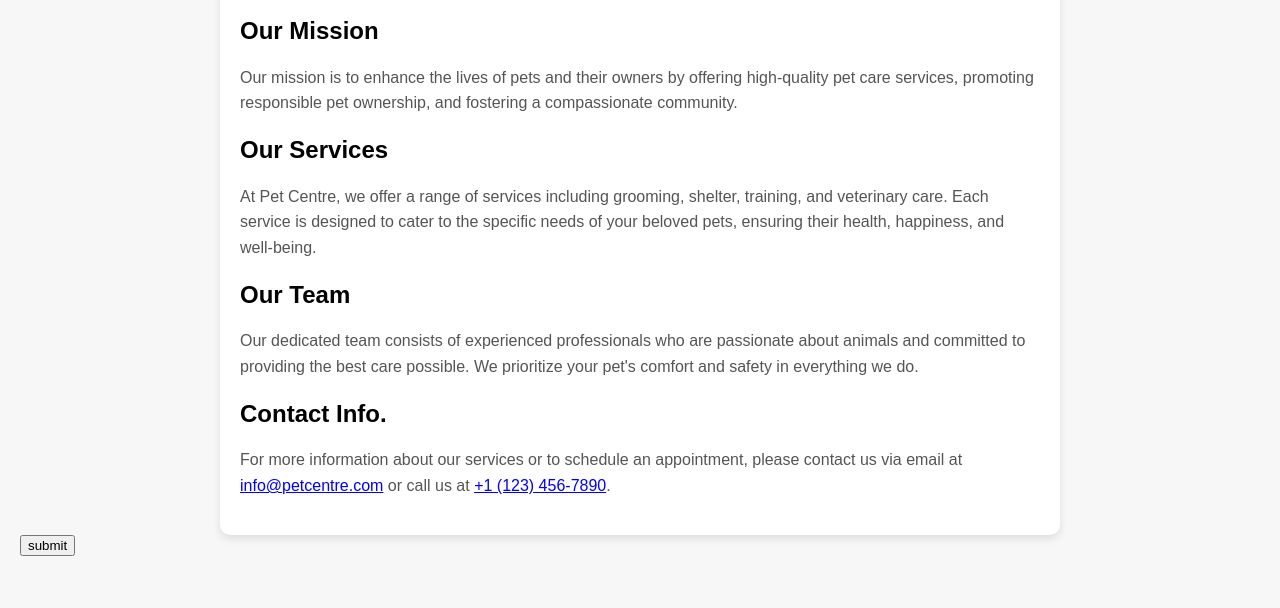
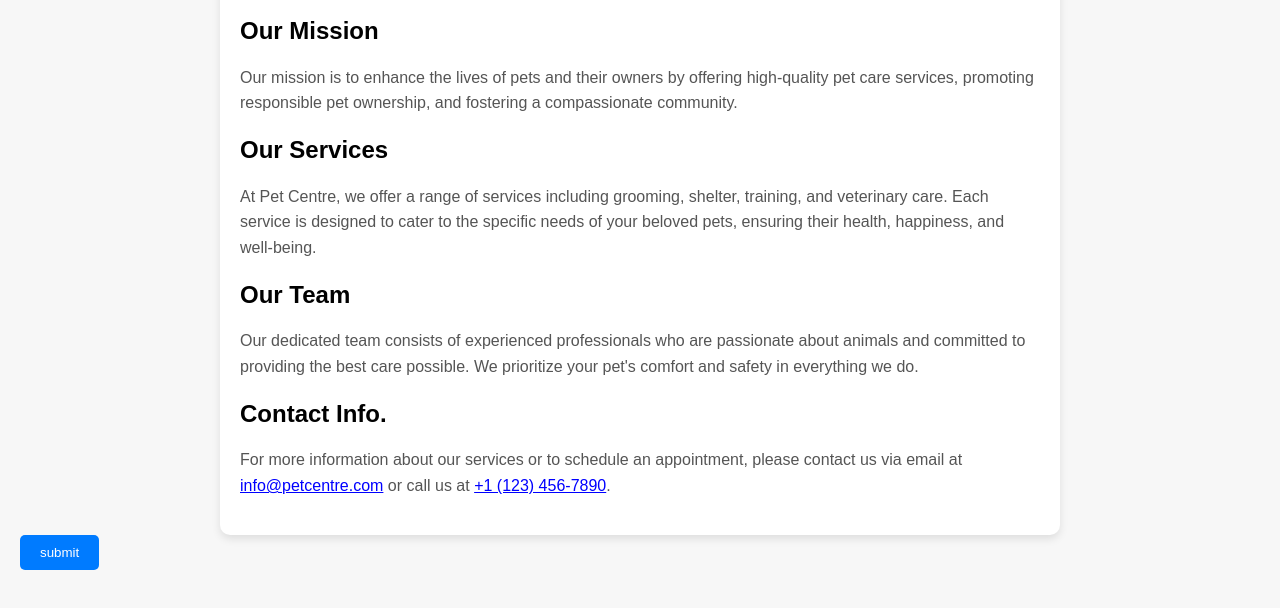
Before and after one commit to Kapishhhh/nikestore, a plain HTML site: page index.html in a window 1280 px wide. Shown: the part 174-782 px from the top of the page. Drawn offline with Linux system fonts and the light colour scheme.

Commit message:
[fix]: #2 button ui change

```diff
--- a/index.html
+++ b/index.html
@@ -36,6 +36,15 @@
         .contact-link:hover {
             color: #007bff; /* Hover color for link */
         }
+        .add-btn {
+            background-color: #007bff;
+            color: #fff;
+            padding: 10px 20px;
+            border: none;
+            border-radius: 5px;
+            cursor: pointer;
+            transition: background-color 0.3s ease;
+        }
     </style>
 </head>
 <body>
@@ -56,6 +65,6 @@
     <h2>Contact Info.</h2>
     <p>For more information about our services or to schedule an appointment, please contact us via email at <a href="mailto:info@petcentre.com" class="contact-link">info@petcentre.com</a> or call us at <a href="tel:+11234567890" class="contact-link">+1 (123) 456-7890</a>.</p>
 </div>
-<button>submit</button>
+<button class="add-btn">submit</button>
 </body>
 </html>
```
